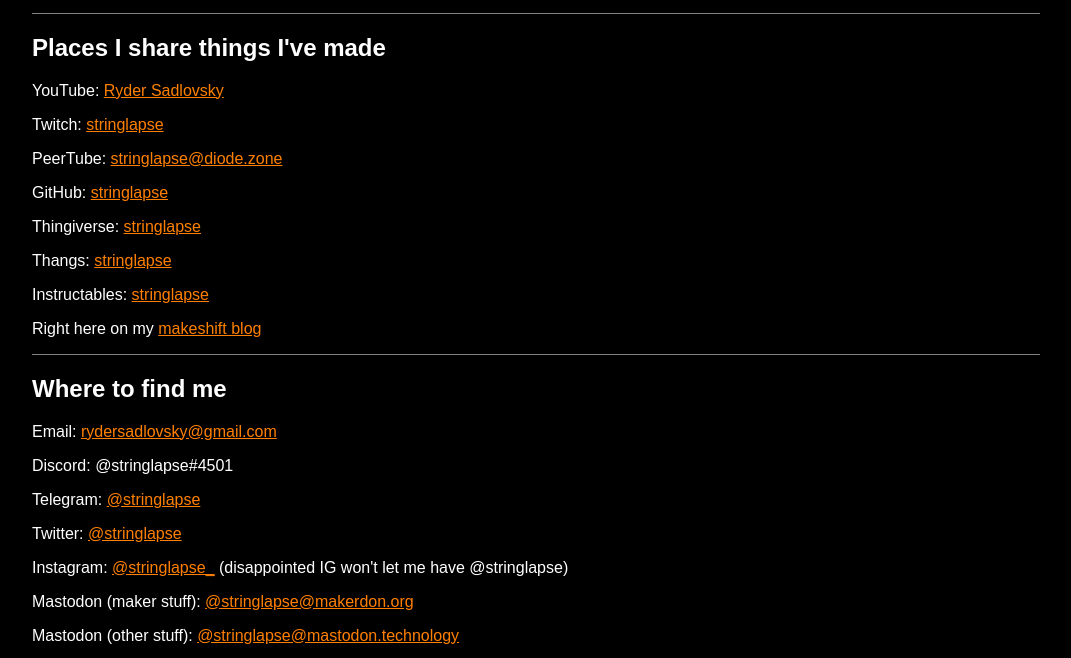
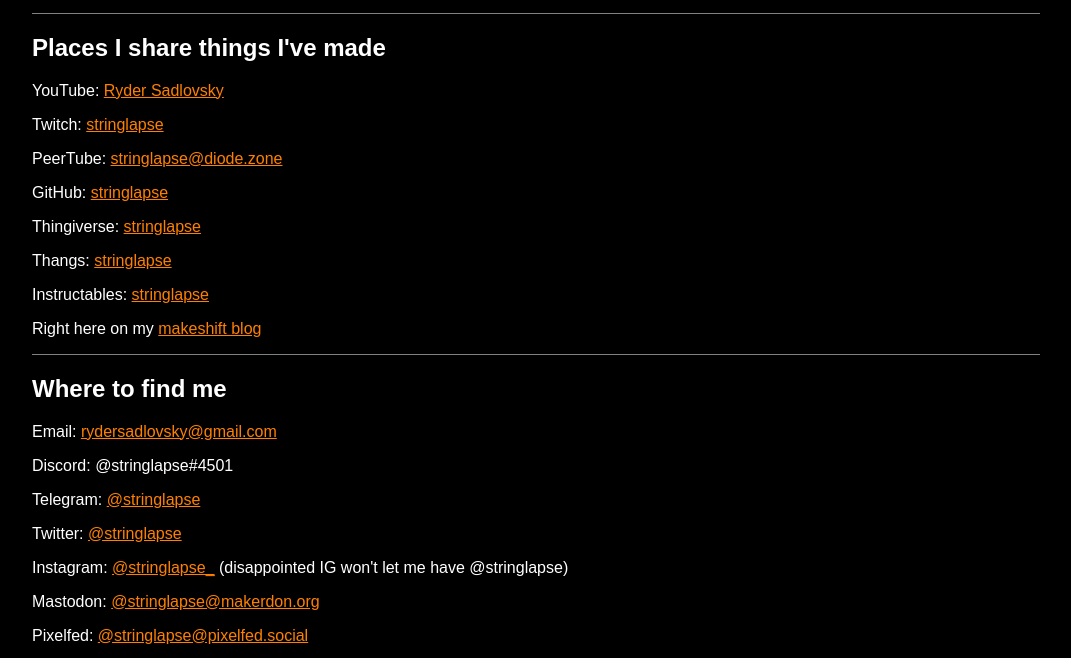
Before and after one commit to stringlapse/stringlapse.github.io, a plain HTML site: page index.html in a window 1280 px wide. Shown: the part 135-793 px from the top of the page, without its empty margins (104-1175 px from the left). Drawn offline with Linux system fonts and the light colour scheme.

Commit message:
Having two Mastodon accounts is confusing

```diff
--- a/index.html
+++ b/index.html
@@ -31,8 +31,7 @@
         <p>Telegram: <a href="https://t.me/stringlapse">@stringlapse</a></p>
         <p>Twitter: <a href="https://twitter.com/stringlapse">@stringlapse</a></p>
         <p>Instagram: <a href="https://instagram.com/stringlapse_">@stringlapse_</a> (disappointed IG won't let me have @stringlapse)</p>
-        <p>Mastodon (maker stuff): <a href="https://makerdon.org/@stringlapse">@stringlapse@makerdon.org</a></p>
-        <p>Mastodon (other stuff): <a href="https://mastodon.technology/@stringlapse">@stringlapse@mastodon.technology</a></p>
+        <p>Mastodon: <a href="https://makerdon.org/@stringlapse">@stringlapse@makerdon.org</a></p>
         <p>Pixelfed: <a href="https://pixelfed.social/stringlapse">@stringlapse@pixelfed.social</a></p>
         <p>Matrix: @stringlapse:matrix.org</p>
         <p>TikTok: <a href="https://tiktok.com/@stringlapse">@stringlapse</a></p>
```
